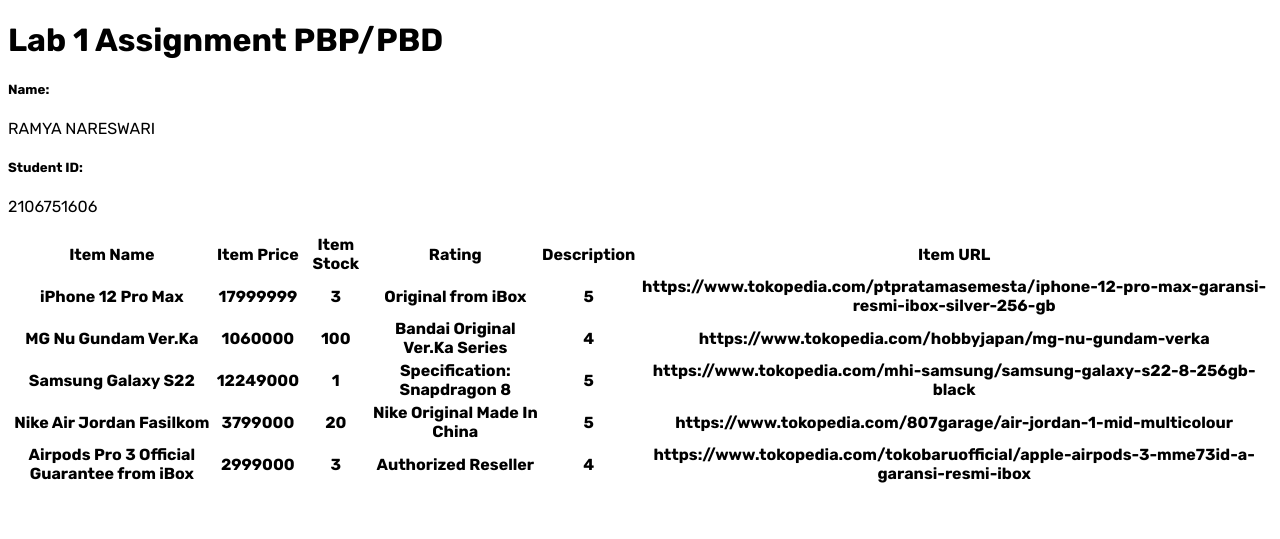
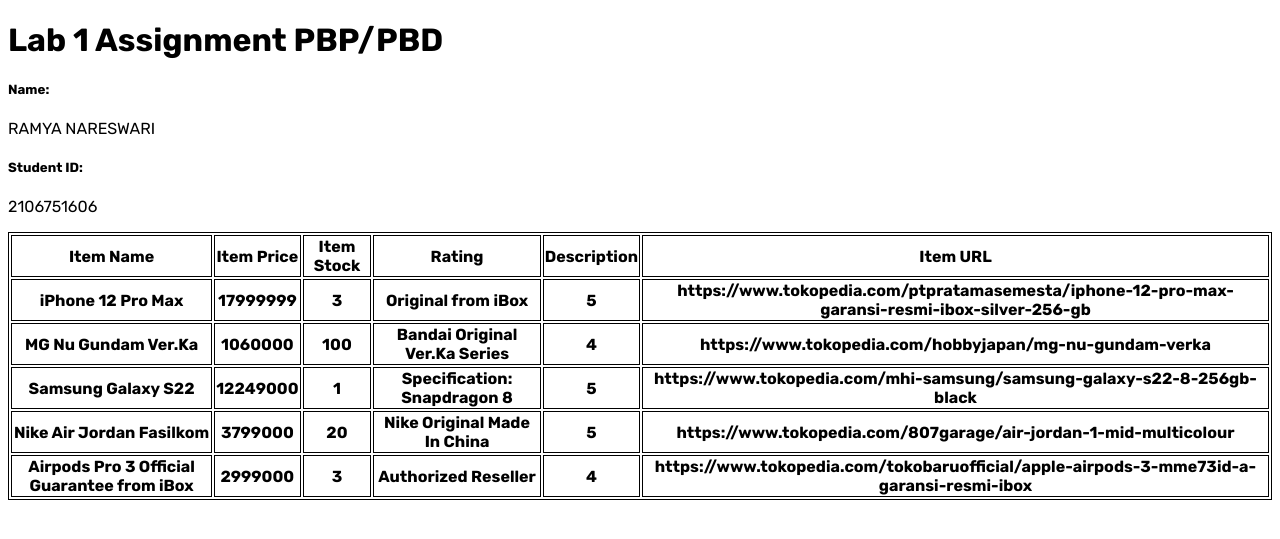
Before and after one commit to ramyanareswari/TUGAS-2-PBP, a Django app: page /katalog/ in a window 1280 px wide. Shown: the top 539 px of the page. Run offline with Django 4.2, Linux system fonts and the light colour scheme; data comes from the database, SQL or seed files in the repository; lists and menus that the app fills with data are empty.

Commit message:
Edited style

```diff
--- a/static/css/style.css
+++ b/static/css/style.css
@@ -3,3 +3,5 @@
 body {
   font-family: 'Rubik', sans-serif;
 }
+
+table, th, td {border: 1px solid black;}
```
